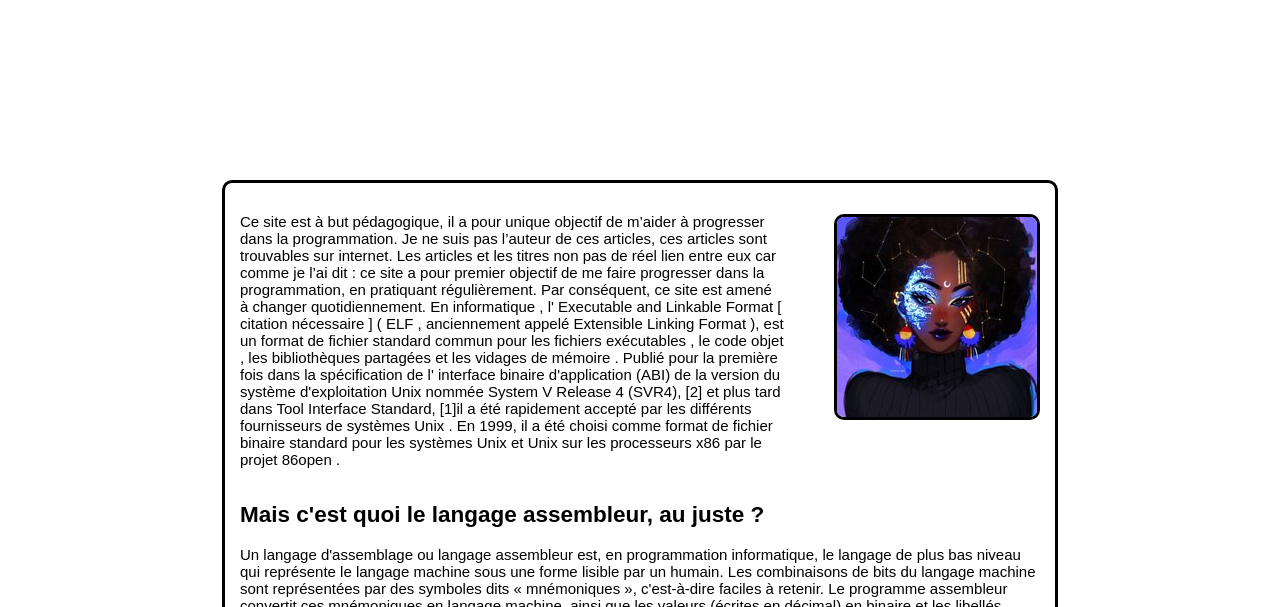
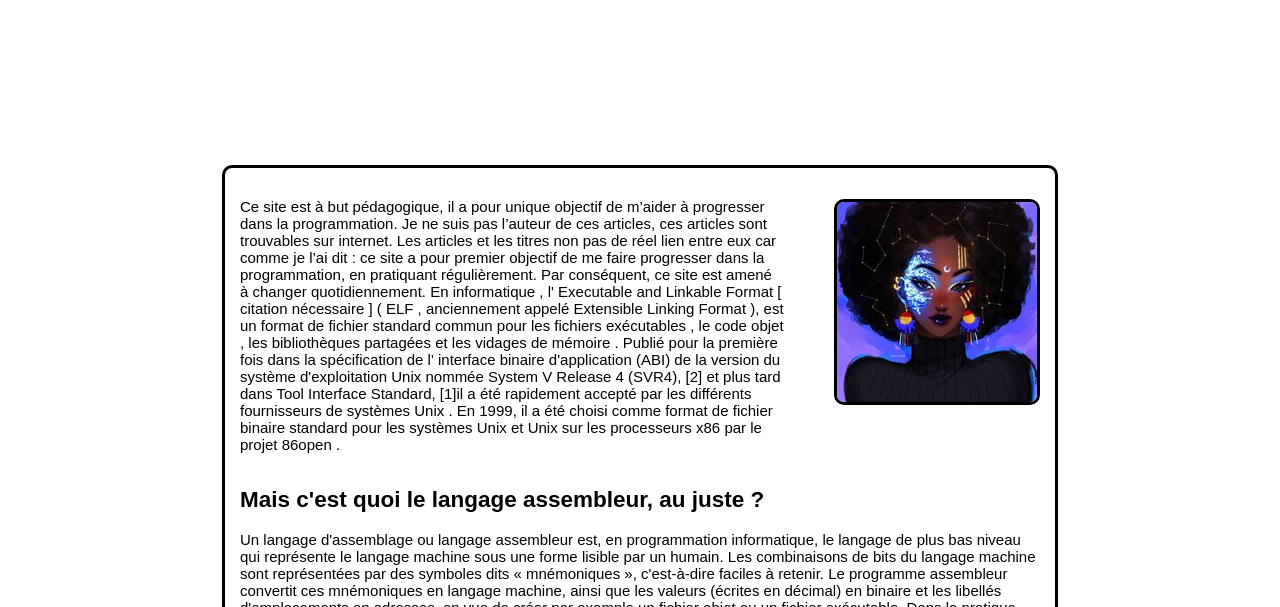
Before and after one commit to BabyGreenHat/BabyGreenHat, a plain HTML site: page index.html in a window 1280 px wide. Shown: the part 193-800 px from the top of the page. Drawn offline with Linux system fonts and the light colour scheme.

Commit message:
Update add.css

```diff
--- a/add.css
+++ b/add.css
@@ -129,7 +129,7 @@ a:hover {
         margin-right: auto;
         padding: 15px;
         position: relative;
-        top: 365px;
+        top: 350px;
         width: 800px;
     }
     #containerArticle {
```
